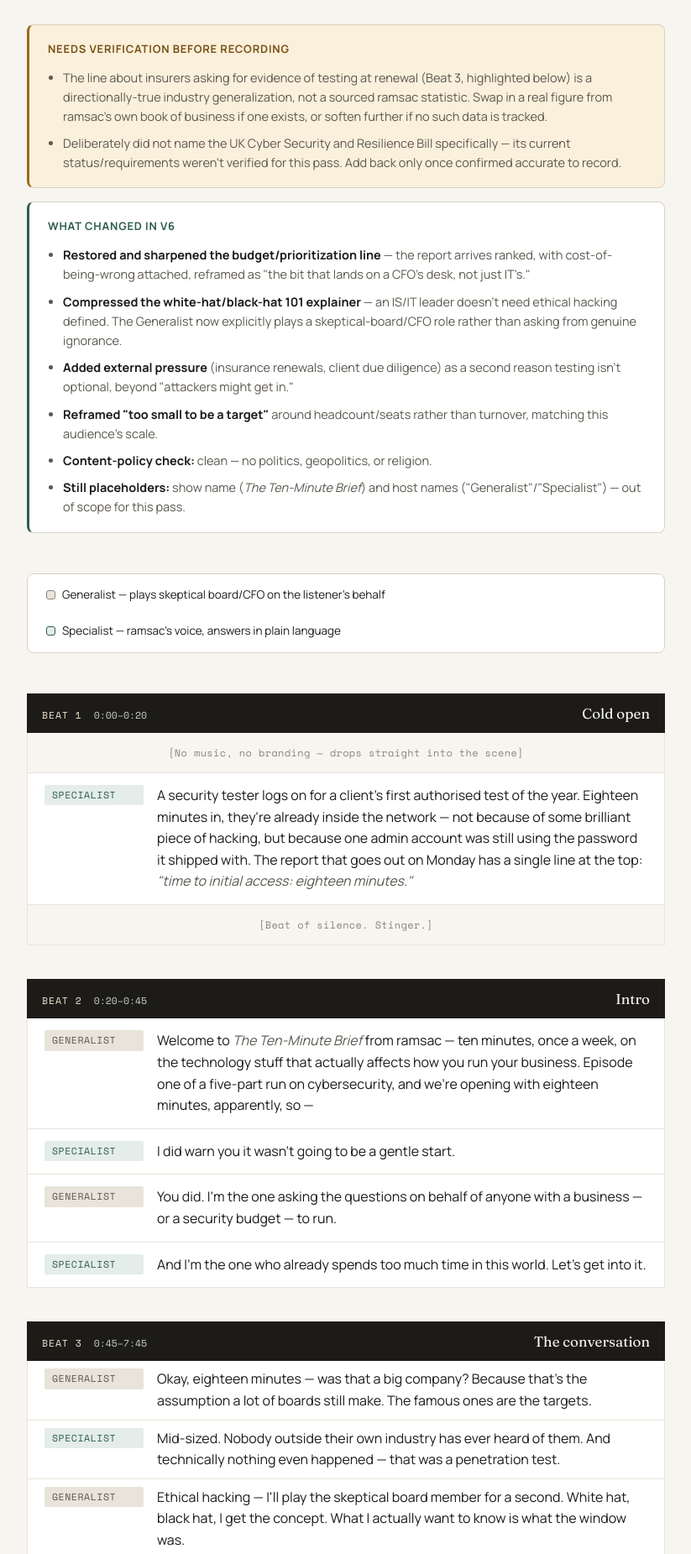
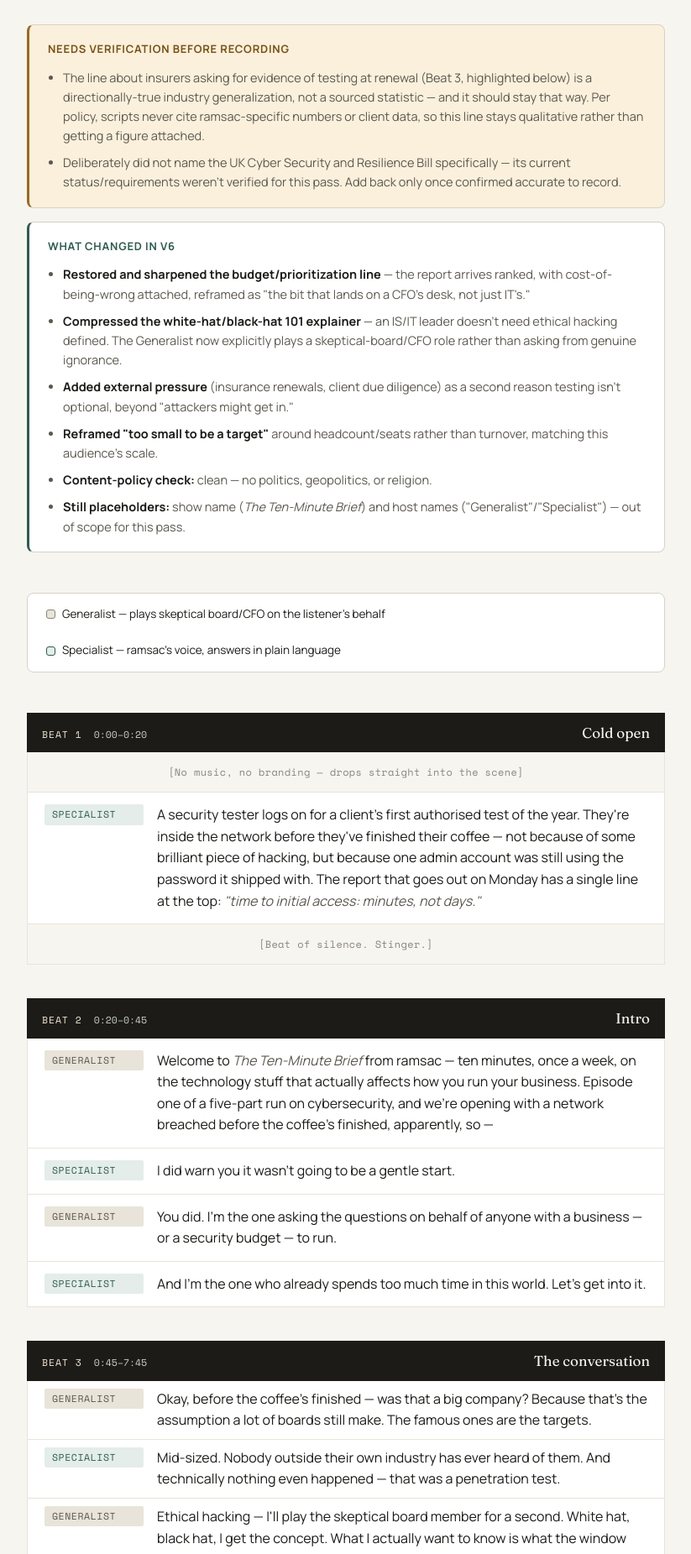
Before and after one commit to jpsantam/ramsac-podcast, a plain HTML site: page scripts/cybersecurity-ep01/script.html in a window 1280 px wide. Shown: the part 333-2184 px from the top of the page at 84% size, without its empty margins (228-1051 px from the left). Drawn offline with nearby package versions, Linux system fonts and the light colour scheme.

Commit message:
Remove ramsac-attributed figures from EP01 script; codify no-ramsac-numbers policy

```diff
--- a/scripts/cybersecurity-ep01/script.html
+++ b/scripts/cybersecurity-ep01/script.html
@@ -142,7 +142,7 @@
     <div class="callout flag">
       <h2>Needs verification before recording</h2>
       <ul>
-        <li>The line about insurers asking for evidence of testing at renewal (Beat 3, highlighted below) is a directionally-true industry generalization, not a sourced ramsac statistic. Swap in a real figure from ramsac's own book of business if one exists, or soften further if no such data is tracked.</li>
+        <li>The line about insurers asking for evidence of testing at renewal (Beat 3, highlighted below) is a directionally-true industry generalization, not a sourced statistic — and it should stay that way. Per policy, scripts never cite ramsac-specific numbers or client data, so this line stays qualitative rather than getting a figure attached.</li>
         <li>Deliberately did not name the UK Cyber Security and Resilience Bill specifically — its current status/requirements weren't verified for this pass. Add back only once confirmed accurate to record.</li>
       </ul>
     </div>
@@ -170,7 +170,7 @@
       <div class="direction">[No music, no branding — drops straight into the scene]</div>
       <div class="line">
         <span class="speaker specialist">Specialist</span>
-        <span class="dialogue">A security tester logs on for a client's first authorised test of the year. Eighteen minutes in, they're already inside the network — not because of some brilliant piece of hacking, but because one admin account was still using the password it shipped with. The report that goes out on Monday has a single line at the top: <em>"time to initial access: eighteen minutes."</em></span>
+        <span class="dialogue">A security tester logs on for a client's first authorised test of the year. They're inside the network before they've finished their coffee — not because of some brilliant piece of hacking, but because one admin account was still using the password it shipped with. The report that goes out on Monday has a single line at the top: <em>"time to initial access: minutes, not days."</em></span>
       </div>
       <div class="direction">[Beat of silence. Stinger.]</div>
     </div>
@@ -179,7 +179,7 @@
   <div class="beat">
     <div class="slug"><span class="beat-num">BEAT 2</span><span class="beat-time">0:20–0:45</span><span class="beat-name">Intro</span></div>
     <div class="lines">
-      <div class="line"><span class="speaker generalist">Generalist</span><span class="dialogue">Welcome to <em>The Ten-Minute Brief</em> from ramsac — ten minutes, once a week, on the technology stuff that actually affects how you run your business. Episode one of a five-part run on cybersecurity, and we're opening with eighteen minutes, apparently, so —</span></div>
+      <div class="line"><span class="speaker generalist">Generalist</span><span class="dialogue">Welcome to <em>The Ten-Minute Brief</em> from ramsac — ten minutes, once a week, on the technology stuff that actually affects how you run your business. Episode one of a five-part run on cybersecurity, and we're opening with a network breached before the coffee's finished, apparently, so —</span></div>
       <div class="line"><span class="speaker specialist">Specialist</span><span class="dialogue">I did warn you it wasn't going to be a gentle start.</span></div>
       <div class="line"><span class="speaker generalist">Generalist</span><span class="dialogue">You did. I'm the one asking the questions on behalf of anyone with a business — or a security budget — to run.</span></div>
       <div class="line"><span class="speaker specialist">Specialist</span><span class="dialogue">And I'm the one who already spends too much time in this world. Let's get into it.</span></div>
@@ -189,7 +189,7 @@
   <div class="beat">
     <div class="slug"><span class="beat-num">BEAT 3</span><span class="beat-time">0:45–7:45</span><span class="beat-name">The conversation</span></div>
     <div class="lines">
-      <div class="line beat-line"><span class="speaker generalist">Generalist</span><span class="dialogue">Okay, eighteen minutes — was that a big company? Because that's the assumption a lot of boards still make. The famous ones are the targets.</span></div>
+      <div class="line beat-line"><span class="speaker generalist">Generalist</span><span class="dialogue">Okay, before the coffee's finished — was that a big company? Because that's the assumption a lot of boards still make. The famous ones are the targets.</span></div>
       <div class="line beat-line"><span class="speaker specialist">Specialist</span><span class="dialogue">Mid-sized. Nobody outside their own industry has ever heard of them. And technically nothing even happened — that was a penetration test.</span></div>
       <div class="line beat-line"><span class="speaker generalist">Generalist</span><span class="dialogue">Ethical hacking — I'll play the skeptical board member for a second. White hat, black hat, I get the concept. What I actually want to know is what the window was.</span></div>
       <div class="line beat-line"><span class="speaker specialist">Specialist</span><span class="dialogue">Never dramatic, that's the thing. A password that got reused. A server that missed a patch. Someone's login nobody switched off after they changed roles. A file sitting public when it shouldn't be.</span></div>
@@ -237,7 +237,7 @@
   <div class="beat">
     <div class="slug"><span class="beat-num">BEAT 5</span><span class="beat-time">9:00–9:45</span><span class="beat-name">Recap</span></div>
     <div class="lines">
-      <div class="line"><span class="speaker generalist">Generalist</span><span class="dialogue">One sentence, for anyone who's already forgotten the eighteen-minute story: you don't have to be newsworthy to be exploitable, you just need an unlocked window, and a proper test is how you find it — ranked, budgeted, and on your terms — before someone else does.</span></div>
+      <div class="line"><span class="speaker generalist">Generalist</span><span class="dialogue">One sentence, for anyone who's already forgotten how fast that story moved: you don't have to be newsworthy to be exploitable, you just need an unlocked window, and a proper test is how you find it — ranked, budgeted, and on your terms — before someone else does.</span></div>
       <div class="line"><span class="speaker specialist">Specialist</span><span class="dialogue">And next time we're staying close to home in a different way — the next attacks aren't a tester poking your network from outside. They're hiding inside Teams and your browser, in tools your staff already trust completely.</span></div>
       <div class="line"><span class="speaker generalist">Generalist</span><span class="dialogue">Good. Looking forward to being uncomfortable.</span></div>
     </div>
```
Also changed, not shown: plan/working-plan.html (+1 -1 lines), 2 other files.
